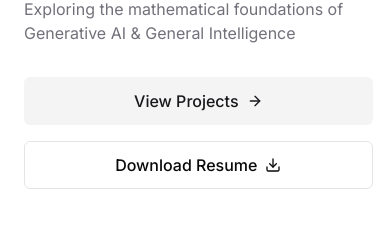
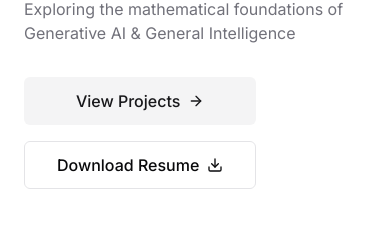
Before and after one commit to JYS1025/JYS1025.github.io, a Next.js app: page / in a window 390 px wide. Shown: the part 481-720 px from the top of the page. Built offline with nearby package versions, Linux system fonts and the light colour scheme.

Commit message:
Fix button sizing by using items-stretch on mobile

```diff
--- a/components/sections/hero.tsx
+++ b/components/sections/hero.tsx
@@ -75,16 +75,16 @@ export function Hero({ align = "center" }: HeroProps) {
                 animate={{ opacity: 1, y: 0 }}
                 transition={{ duration: 0.5, delay: 0.4 }}
                 className={cn(
-                    "flex flex-col w-full space-y-4 sm:flex-row sm:space-x-4 sm:space-y-0 sm:w-auto",
-                    align === "center" ? "items-center" : "items-start"
+                    "flex flex-col space-y-4 sm:flex-row sm:space-x-4 sm:space-y-0",
+                    align === "center" ? "items-center" : "items-stretch sm:items-start"
                 )}
             >
-                <Button asChild variant="secondary" size="lg" className="h-12 px-8 text-base w-full sm:w-auto">
+                <Button asChild variant="secondary" size="lg" className="h-12 px-8 text-base">
                     <Link href="/projects">
                         View Projects <ArrowRight className="ml-2 h-4 w-4" />
                     </Link>
                 </Button>
-                <Button asChild variant="outline" size="lg" className="h-12 px-8 text-base backdrop-blur-sm bg-background/50 hover:bg-background/80 w-full sm:w-auto">
+                <Button asChild variant="outline" size="lg" className="h-12 px-8 text-base backdrop-blur-sm bg-background/50 hover:bg-background/80">
                     <Link href="/resume.pdf" target="_blank">
                         Download Resume <Download className="ml-2 h-4 w-4" />
                     </Link>
```
